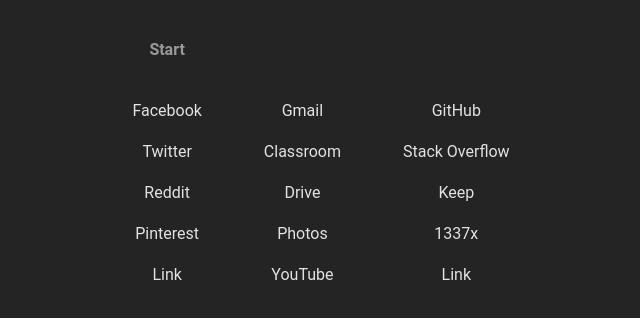
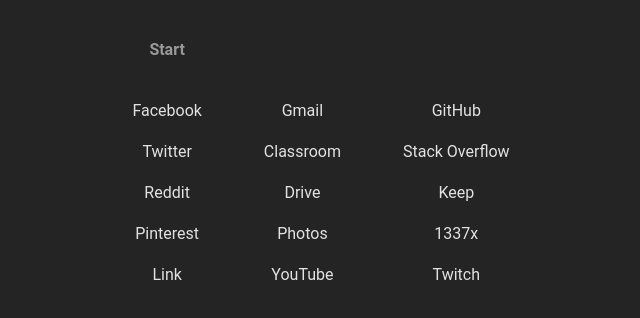
Before and after one commit to katalysatorn/MSEdge-StartPage, a plain HTML site: page index.html in a window 1280 px wide. Shown: the full height of the page, 319-959 px from the left. Drawn offline with Linux system fonts and the light colour scheme.

Commit message:
Added link to twitch.tv

```diff
--- a/index.html
+++ b/index.html
@@ -35,7 +35,7 @@
 				<tr>
 					<td><a href="#">Link</a></td>
 					<td><a href="https://youtube.com">YouTube</a></td>
-					<td><a href="#">Link</a></td>
+					<td><a href="https://twitch.tv">Twitch</a></td>
 				</tr>
 				<!-- Uncomment to add another row of links
 				<tr>
```
